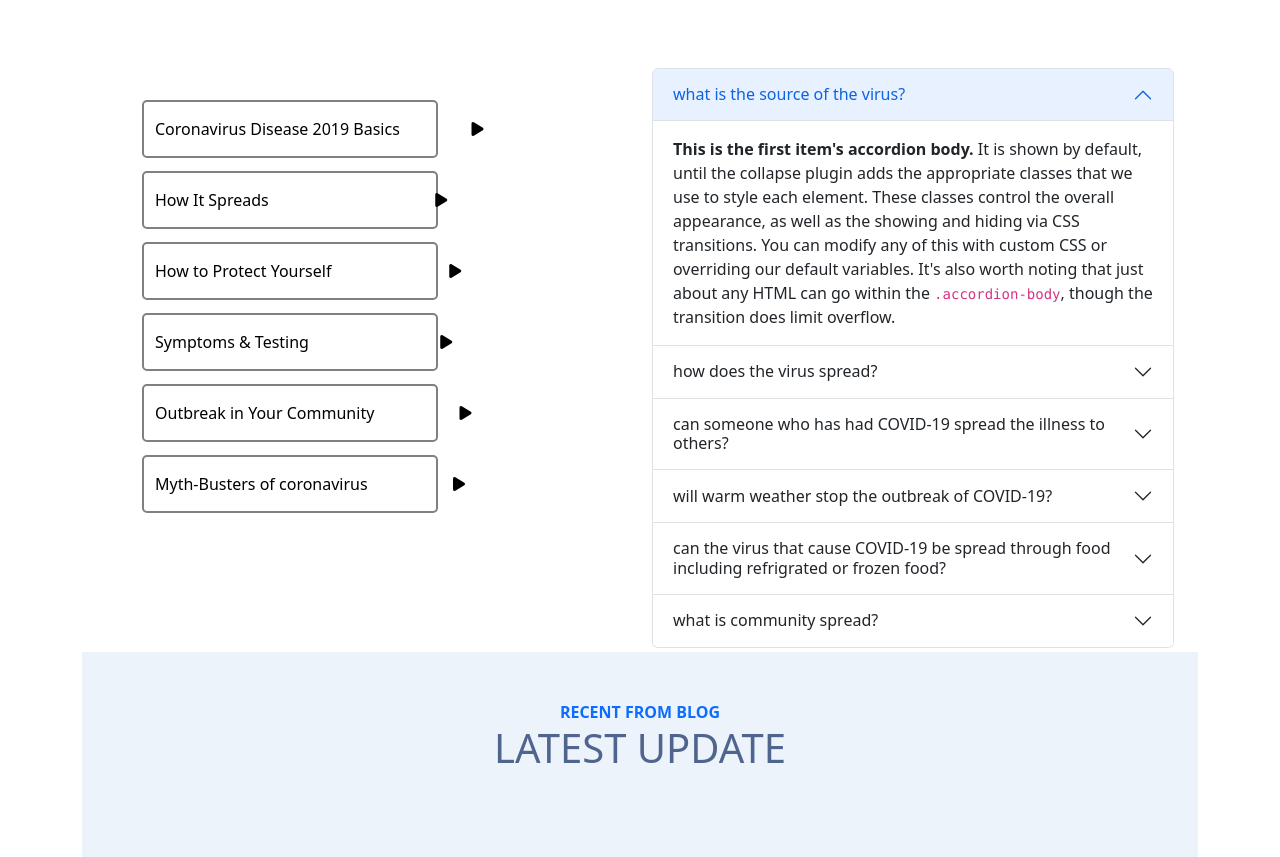
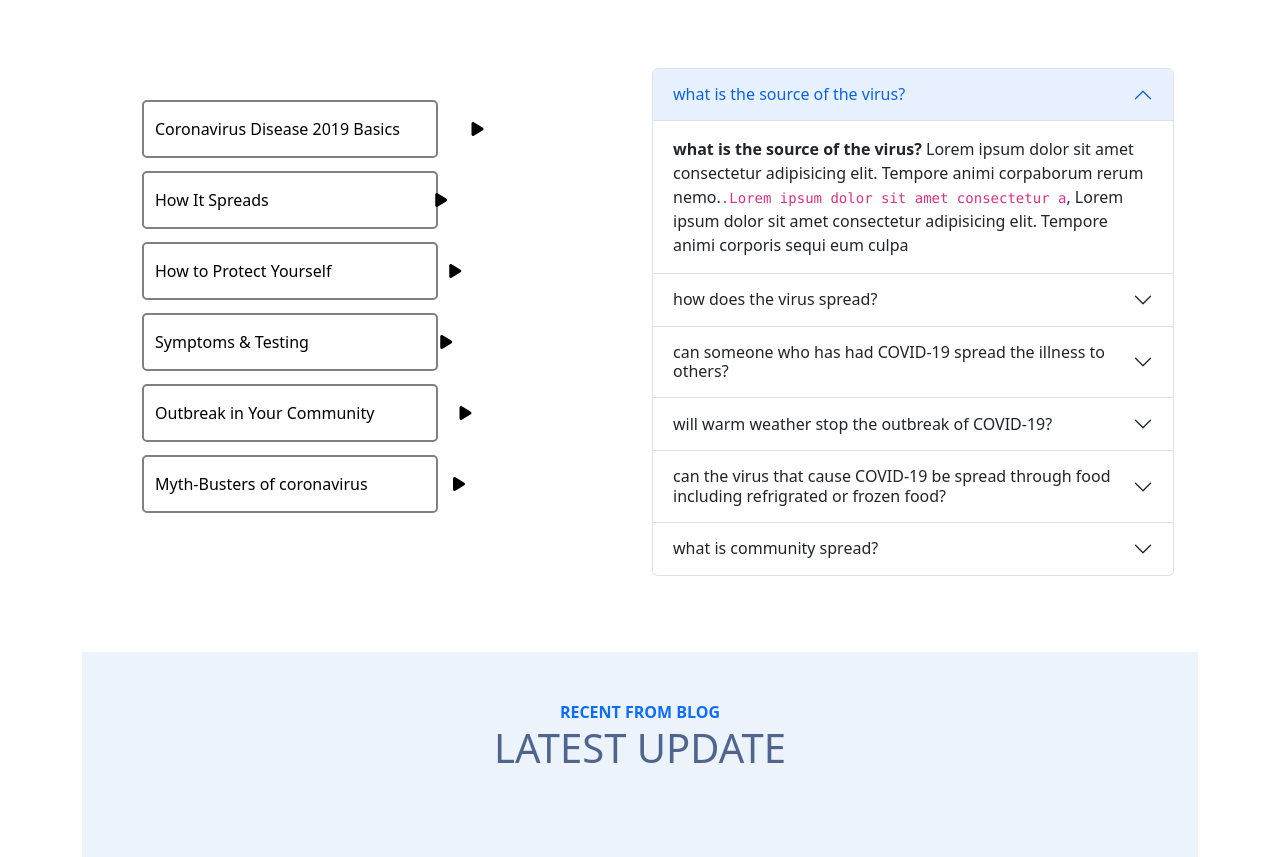
Before and after one commit to Mikemegally/Frontend-project, a plain HTML site: page home.html in a window 1280 px wide. Shown: the part 6620-7477 px from the top of the page. Drawn offline with Linux system fonts and the light colour scheme.

Commit message:
last commit

```diff
--- a/home.html
+++ b/home.html
@@ -714,7 +714,7 @@
                           </h2>
                           <div id="collapseOne" class="accordion-collapse collapse show" aria-labelledby="headingOne" data-bs-parent="#accordionExample">
                             <div class="accordion-body">
-                              <strong>This is the first item's accordion body.</strong> It is shown by default, until the collapse plugin adds the appropriate classes that we use to style each element. These classes control the overall appearance, as well as the showing and hiding via CSS transitions. You can modify any of this with custom CSS or overriding our default variables. It's also worth noting that just about any HTML can go within the <code>.accordion-body</code>, though the transition does limit overflow.
+                              <strong>what is the source of the virus?</strong> Lorem ipsum dolor sit amet consectetur adipisicing elit. Tempore animi corpaborum rerum nemo.<code>.Lorem ipsum dolor sit amet consectetur a</code>, Lorem ipsum dolor sit amet consectetur adipisicing elit. Tempore animi corporis sequi eum culpa
                             </div>
                           </div>
                         </div>
@@ -726,7 +726,7 @@
                           </h2>
                           <div id="collapseTwo" class="accordion-collapse collapse" aria-labelledby="headingTwo" data-bs-parent="#accordionExample">
                             <div class="accordion-body">
-                              <strong>This is the second item's accordion body.</strong> It is hidden by default, until the collapse plugin adds the appropriate classes that we use to style each element. These classes control the overall appearance, as well as the showing and hiding via CSS transitions. You can modify any of this with custom CSS or overriding our default variables. It's also worth noting that just about any HTML can go within the <code>.accordion-body</code>, though the transition does limit overflow.
+                              <strong>how does the virus spread?</strong>Lorem ipsum dolor sit amet consectetur adipisicing elit. Deserunt veritatis nam sapiente nemo explicabo quo perspiciatis voluptatibus ex labore excepturi. Nisi atque rem distinctio soluta illo nesciunt cupiditate vitae voluptates. <code>.Lorem ipsum dolor sit amet consectetur adipisicing elit. Tempore animi corporis sequi eum culpa-body</code>, tLorem ipsum dolor sit amet consectetur adipisicing elit. Tempore animi corporis sequi eum culpa
                             </div>
                           </div>
                         </div>
@@ -738,7 +738,7 @@
                           </h2>
                           <div id="collapseThree" class="accordion-collapse collapse" aria-labelledby="headingThree" data-bs-parent="#accordionExample">
                             <div class="accordion-body">
-                              <strong>This is the third item's accordion body.</strong> It is hidden by default, until the collapse plugin adds the appropriate classes that we use to style each element. These classes control the overall appearance, as well as the showing and hiding via CSS transitions. You can modify any of this with custom CSS or overriding our default variables. It's also worth noting that just about any HTML can go within the <code>.accordion-body</code>, though the transition does limit overflow.
+                              <strong>can someone who has had COVID-19 spread the illness to others?</strong> Lorem ipsum, dolor sit amet consectetur adipisicing elit. Repellendus, provident ab dolorum vitae alias vel, debitis deserunt dolore commodi fuga libero nihil accusantium! Sed placeat nostrum cum magnam repellat incidunt!<code>Lorem ipsum dolor sit amet consectetur adipisicing elit. Tempore animi corporis sequi eum culpa</code>, Lorem ipsum dolor sit amet consectetur adipisicing elit. Tempore animi corporis sequi eum culpa
                             </div>
                           </div>
                         </div>
@@ -751,7 +751,7 @@
                           </h2>
                           <div id="collapsefour" class="accordion-collapse collapse" aria-labelledby="headingfour" data-bs-parent="#accordionExample">
                             <div class="accordion-body">
-                              <strong>This is the third item's accordion body.</strong> It is hidden by default, until the collapse plugin adds the appropriate classes that we use to style each element. These classes control the overall appearance, as well as the showing and hiding via CSS transitions. You can modify any of this with custom CSS or overriding our default variables. It's also worth noting that just about any HTML can go within the <code>.accordion-body</code>, though the transition does limit overflow.
+                              <strong>will warm weather stop the outbreak of COVID-19?</strong> Lorem ipsum dolor sit amet consectetur adipisicing elit. Ex nemo consequuntur, veritatis magnam nulla, esse, quasi nam fugiat suscipit dolorum recusandae officia ipsum odit. Magni consequatur vero in ipsa possimus? <code>Lorem ipsum dolor sit amet consectetur adipisicing elit. Tempore animi corporis sequi eum culpa</code>, Lorem ipsum dolor sit amet consectetur adipisicing elit. Tempore animi corporis sequi eum culpa
                             </div>
                           </div>
                          </div>
@@ -764,7 +764,7 @@
                           </h2>
                           <div id="collapsefive" class="accordion-collapse collapse" aria-labelledby="headingfive" data-bs-parent="#accordionExample">
                             <div class="accordion-body">
-                              <strong>This is the third item's accordion body.</strong> It is hidden by default, until the collapse plugin adds the appropriate classes that we use to style each element. These classes control the overall appearance, as well as the showing and hiding via CSS transitions. You can modify any of this with custom CSS or overriding our default variables. It's also worth noting that just about any HTML can go within the <code>.accordion-body</code>, though the transition does limit overflow.
+                              <strong> can the virus that cause COVID-19 be spread through food including refrigrated or frozen food?</strong>Lorem ipsum dolor sit amet consectetur adipisicing elit. Placeat voluptas fugiat cupiditate culpa delectus, doloremque itaque. Libero, fugit minima vero saepe maxime laboriosam similique exercitationem neque corporis sit placeat reiciendis? <code>Lorem ipsum dolor sit amet consectetur adipisicing elit. Tempore animi corporis sequi eum culpa</code>,Lorem ipsum dolor sit amet consectetur adipisicing elit. Tempore animi corporis sequi eum culpa
                             </div>
                           </div>
                          </div>
@@ -777,7 +777,7 @@
                           </h2>
                           <div id="collapsesix" class="accordion-collapse collapse" aria-labelledby="headingsix" data-bs-parent="#accordionExample">
                             <div class="accordion-body">
-                              <strong>This is the third item's accordion body.</strong> It is hidden by default, until the collapse plugin adds the appropriate classes that we use to style each element. These classes control the overall appearance, as well as the showing and hiding via CSS transitions. You can modify any of this with custom CSS or overriding our default variables. It's also worth noting that just about any HTML can go within the <code>.accordion-body</code>, though the transition does limit overflow.
+                              <strong> what is community spread? </strong> Lorem ipsum dolor sit, amet consectetur adipisicing elit. Molestias aliquam culpa, accusamus nulla veritatis consequatur enim impedit hic provident reiciendis qui laborum cumque soluta possimus eveniet libero doloribus fugiat. Dignissimos! <code>Lorem ipsum dolor sit amet consectetur adipisicing elit. Tempore animi corporis sequi eum culpa</code>Lorem ipsum dolor sit amet consectetur adipisicing elit. Tempore animi corporis sequi eum culpa
                             </div>
                           </div>
                          </div>
```
